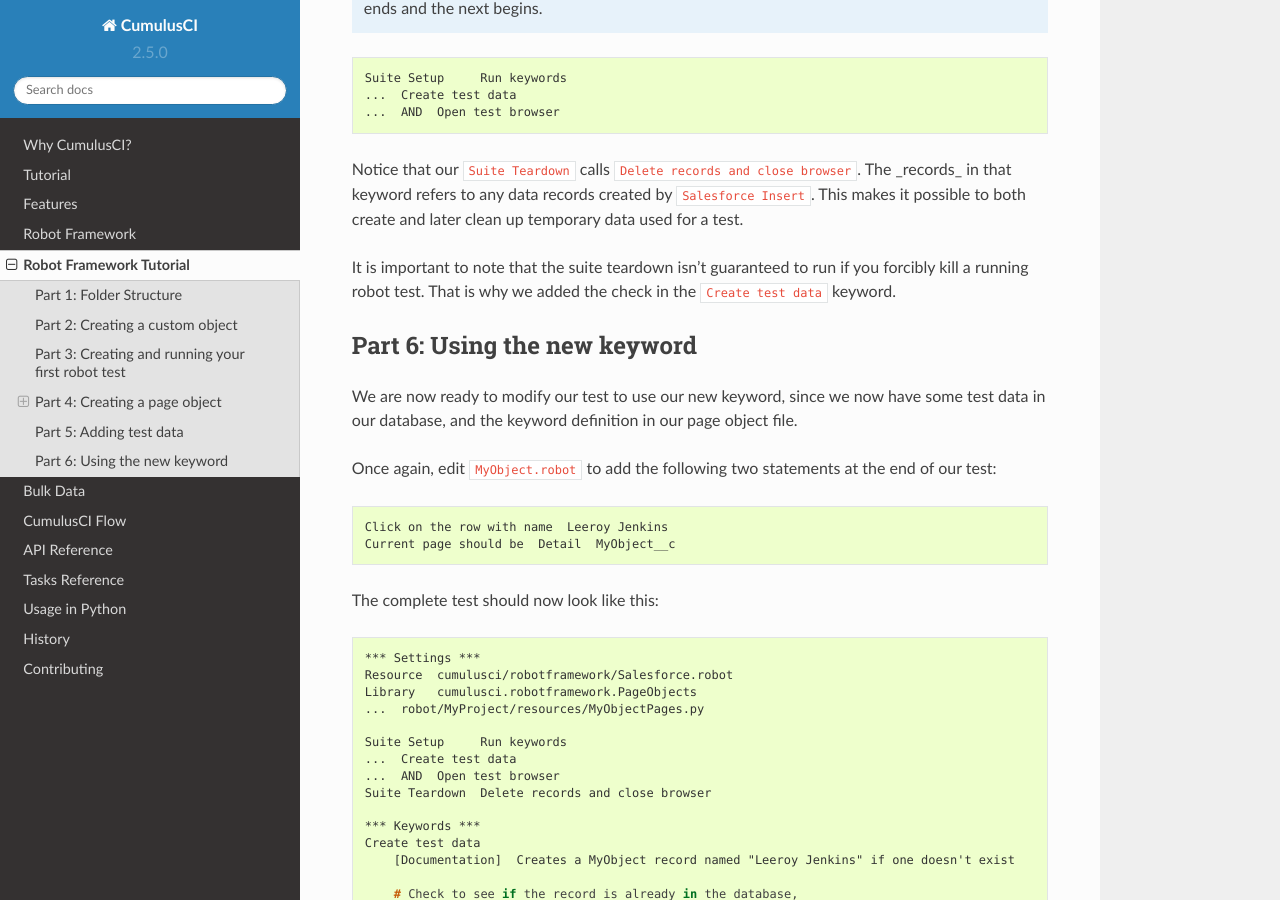
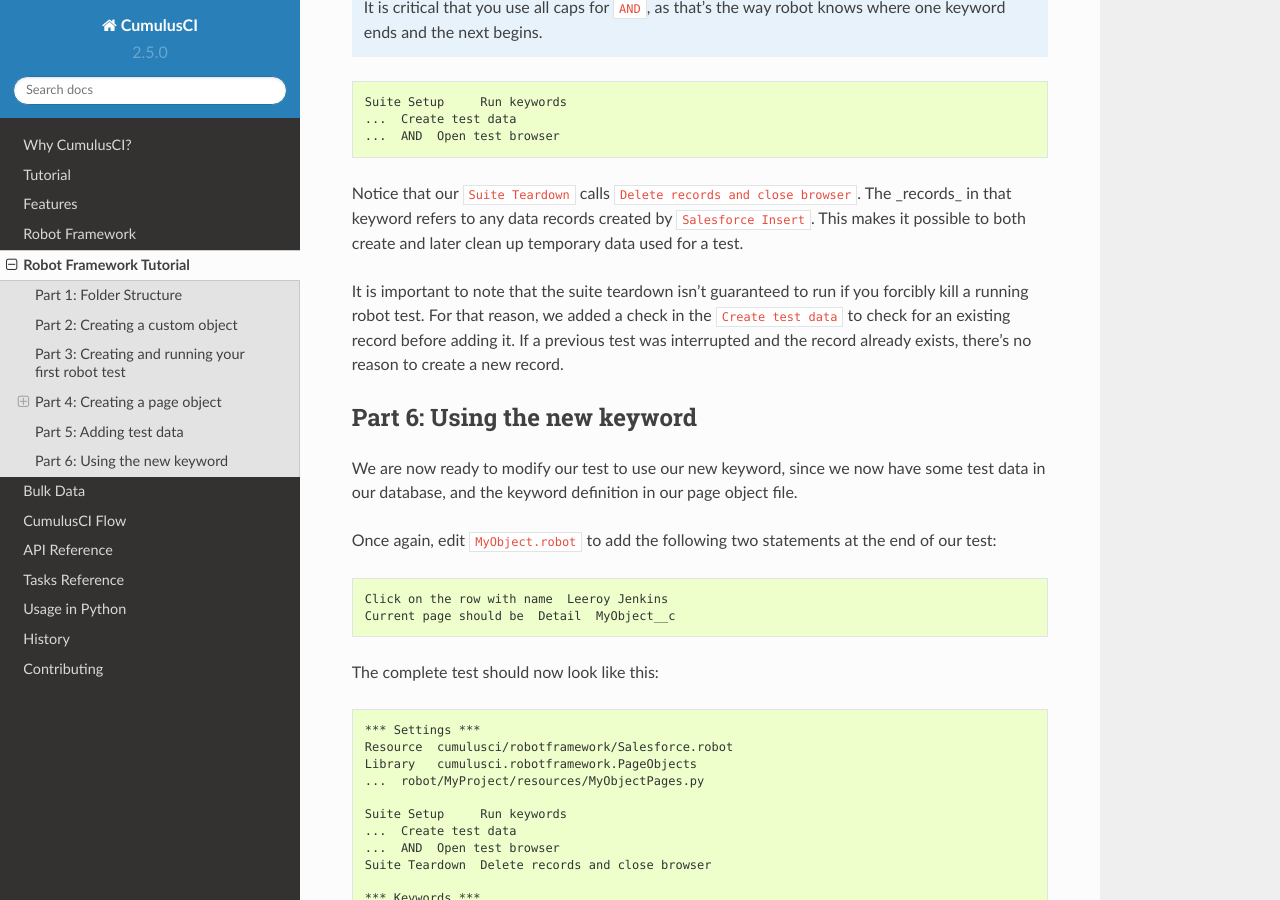
Before and after one commit to SFDO-Tooling/CumulusCI, a Sphinx documentation site: the page built from docs/robotframework-tutorial.rst, in a window 1280 px wide and 900 px high, scrolled down 5330 px. Built offline with Sphinx 7.4.7 and the Read the Docs theme 2.0.0, drawn with Linux system fonts in a browser that asks for light colours; pages that are not in the unit, such as notebooks, are missing from menus; some of the changed text lies outside the part shown.

Commit message:
More fixes based on code review.

```diff
--- a/docs/robotframework-tutorial.rst
+++ b/docs/robotframework-tutorial.rst
@@ -9,7 +9,9 @@
 `Robot Framework User Guide <http://robotframework.org/robotframework/latest/RobotFrameworkUserGuide.html>`_
 
 It is assumed you've worked through the CumulusCI :doc:`tutorial` at least up to the
-point where you've called ``cci project init``.
+point where you've called ``cci project init``. It is also assumed
+that you've read the :doc:`robotframework` section of this document, which gives
+an overview of CumulusCI / Robot Framework integration.
 
 
 
@@ -306,8 +308,11 @@
 both create and later clean up temporary data used for a test.
 
 It is important to note that the suite teardown isn't guaranteed to run
-if you forcibly kill a running robot test. That is why we added the
-check in the ``Create test data`` keyword.
+if you forcibly kill a running robot test. For that reason, we added a
+check in the ``Create test data`` to check for an existing record
+before adding it. If a previous test was interrupted and the record
+already exists, there's no reason to create a new record.
+
 
 Part 6: Using the new keyword
 =============================
```
